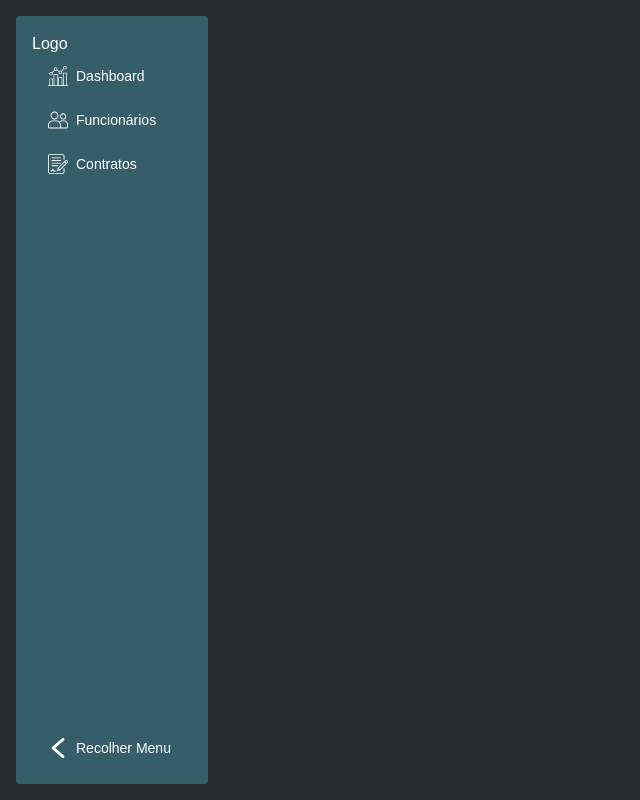
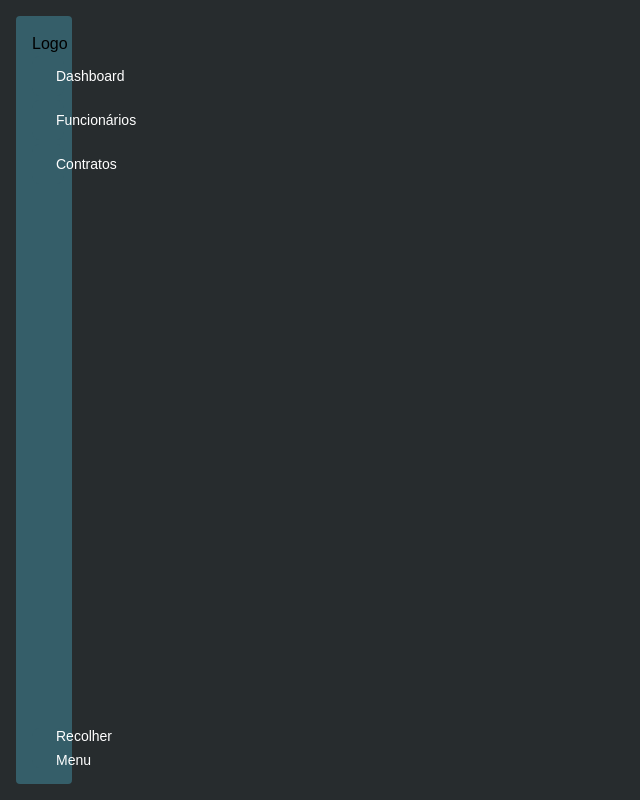
Before and after one commit to NicholasBapt/sclera-bi, a React (Vite) app: page / in a window 1280 px wide. Shown: the whole page, without its empty margins (0-640 px from the left). Built offline with nearby package versions, Linux system fonts and the light colour scheme.

Commit message:
progress

```diff
--- a/src/components/Sidebar.tsx
+++ b/src/components/Sidebar.tsx
@@ -3,10 +3,48 @@ import Dashboard from "../assets/icons/Dashboard.svg?react";
 import TodosFunc from "../assets/icons/TodosFunc.svg?react";
 import ContratosIcon from "../assets/icons/ContAtv.svg?react";
 import LeftArrowIcon from "../assets/icons/LeftArrow.svg?react";
+import { cva, type VariantProps } from "class-variance-authority";
+import { useState } from "react";
 
-export default function Sidebar() {
+export const sidebarVariants = cva("flex flex-col p-4 rounded", {
+  variants: {
+    variant: {
+      primary: "bg-blue-dark",
+    },
+    open: {
+      true: "w-48",
+      false: "w-14",
+    },
+  },
+  defaultVariants: {
+    variant: "primary",
+    open: true,
+  },
+});
+
+interface SiderbarProps
+  extends VariantProps<typeof sidebarVariants>, React.ComponentProps<"aside"> {
+  as?: keyof React.JSX.IntrinsicElements;
+}
+
+export default function Sidebar({
+  variant,
+  open,
+  className,
+  children,
+  ...props
+}: SiderbarProps) {
+  const [openSideBar, setOpenSideBar] = useState(false);
+
+  const toggleSidebar = () => {
+    setOpenSideBar((prev) => !prev);
+  };
+
   return (
-    <div className="flex flex-col w-48 p-4 bg-blue-dark rounded text-white">
+    <aside
+      className={sidebarVariants({ variant, open: openSideBar, className })}
+      {...props}
+    >
       <span>Logo</span>
       <div className="flex flex-col justify-between h-full">
         <div className="flex flex-col gap-1">
@@ -20,10 +58,15 @@ export default function Sidebar() {
             Contratos
           </Button>
         </div>
-        <Button icon={LeftArrowIcon} size={"sm"} variant={"sidebar"}>
+        <Button
+          onClick={toggleSidebar}
+          icon={LeftArrowIcon}
+          size={"sm"}
+          variant={"sidebar"}
+        >
           Recolher Menu
         </Button>
       </div>
-    </div>
+    </aside>
   );
 }
```
